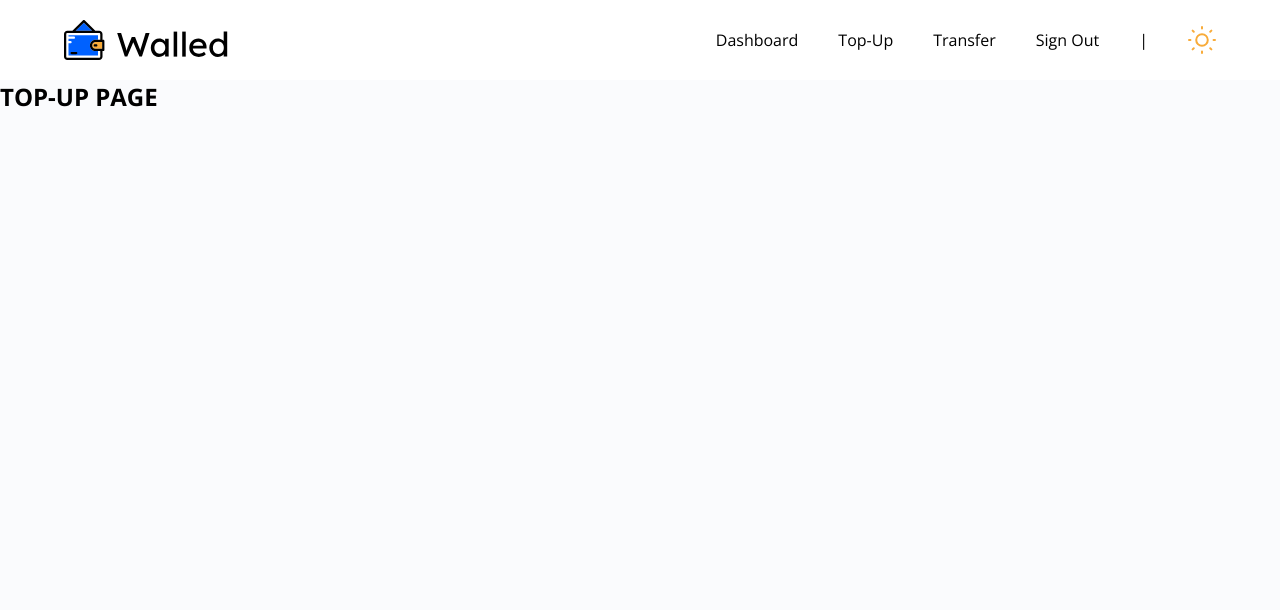
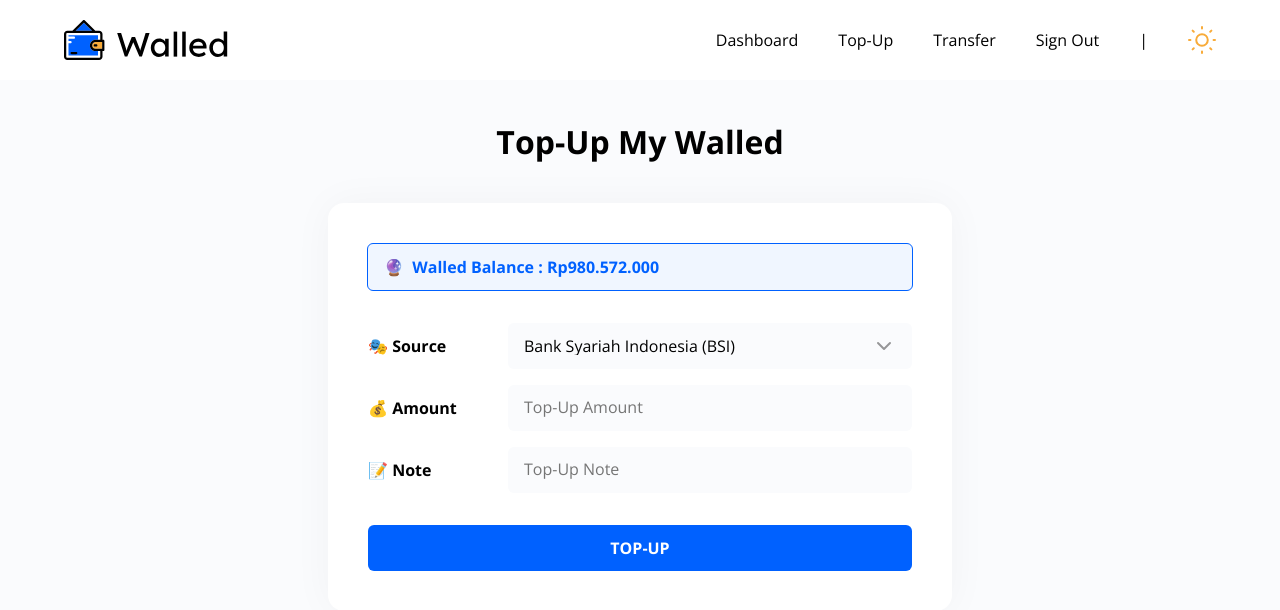
Before and after one commit to wejhe/bsi-walled, a React (Vite) app: page /topup in a window 1280 px wide. Shown: the top 610 px of the page. Built offline with nearby package versions, Linux system fonts and the light colour scheme.

Commit message:
feat : add top-up feature

```diff
--- a/src/assets/styles/main.css
+++ b/src/assets/styles/main.css
@@ -286,3 +286,24 @@ nav {
   height: 46px;
   font-size: 16px;
 }
+
+.dropdownInput {
+  background-color: #FAFBFD;
+  border: none;
+  border-radius: 6px;
+  height: 46px;
+  font-size: 16px;
+  padding: 0px 16px;
+  width: calc(75% + 32px);
+  -webkit-appearance: none;
+  -moz-appearance: none;
+  appearance: none;
+  background-image: url('/dropdown.svg');
+  background-repeat: no-repeat;
+  background-position: right 16px center;
+}
+
+.dropdownInput:focus {
+  outline: 1px solid #0061FF;
+  box-shadow: 0 0 12px rgba(0, 97, 255, 0.2);
+}
--- /dev/null
+++ b/src/components/DropDown.jsx
@@ -0,0 +1,13 @@
+const DropDown = ({ options }) => {
+  return (
+    <select className="dropdownInput">
+      {options.map((option) => (
+        <option value={option.value}>
+          {option.label}
+        </option>
+      ))}
+    </select>
+  );
+};
+
+export default DropDown;
--- a/src/pages/TopupPage.jsx
+++ b/src/pages/TopupPage.jsx
@@ -1,5 +1,12 @@
 import { Helmet } from "react-helmet";
 import BodyLayout from "../layouts/BodyLayout";
+import TransactionInputLayout from "../layouts/TransactionInputLayout";
+import InputField from "../components/InputField";
+import PrimaryButton from "../components/PrimaryButton";
+import InputSpan from "../components/InputSpan";
+import PageTitle from "../components/PageTitle";
+import BalInfo from "../components/BalInfo";
+import DropDown from "../components/DropDown";
 
 const TopupPage = () => {
   return (
@@ -8,7 +15,44 @@ const TopupPage = () => {
         <title>BSI Walled &ndash; Top-Up</title>
       </Helmet>
       <BodyLayout>
-        <h1>TOP-UP PAGE</h1>
+        <PageTitle text="Top-Up My Walled" />
+        <TransactionInputLayout>
+          <BalInfo />
+          <div className="tighterGroup">
+            <div className="inputGroupWithSpan">
+              <InputSpan text="&#127917; Source" width="25%" />
+              <DropDown
+                options={[
+                  {
+                    value:"bsi",
+                    label:"Bank Syariah Indonesia (BSI)"
+                  },
+                  {
+                    value:"bca",
+                    label:"Bank Central Asia (BCA)"
+                  },
+                  {
+                    value:"bri",
+                    label:"Bank Rakyat Indonesia (BRI)"
+                  }
+                ]}
+              />
+            </div>
+            <div className="inputGroupWithSpan">
+              <InputSpan text="&#128176; Amount" width="25%" />
+              <InputField type="text" placeholder="Top-Up Amount" width="75%" />
+            </div>
+            <div className="inputGroupWithSpan">
+              <InputSpan text="&#128221; Note" width="25%" />
+              <InputField type="text" placeholder="Top-Up Note" width="75%" />
+            </div>
+          </div>
+          <PrimaryButton
+            text="TOP-UP"
+            onClick={() => navigate("/dashboard")}
+            width="calc(100% + 32px)"
+          />
+        </TransactionInputLayout>
       </BodyLayout>
     </>
   );
```
Also changed, not shown: public/dropdown.svg (added), 1 other file (tests, documents, lock files or other folders).
